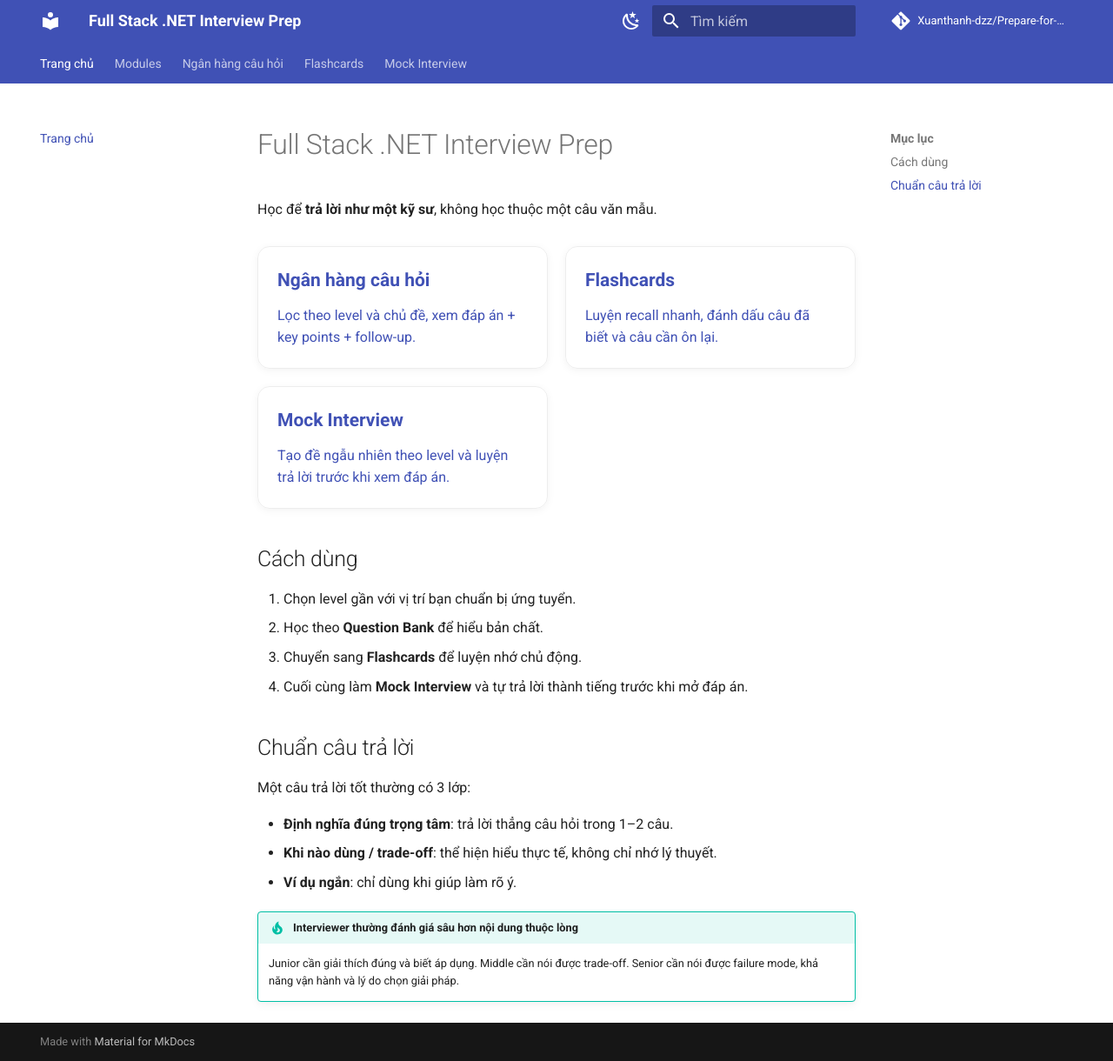
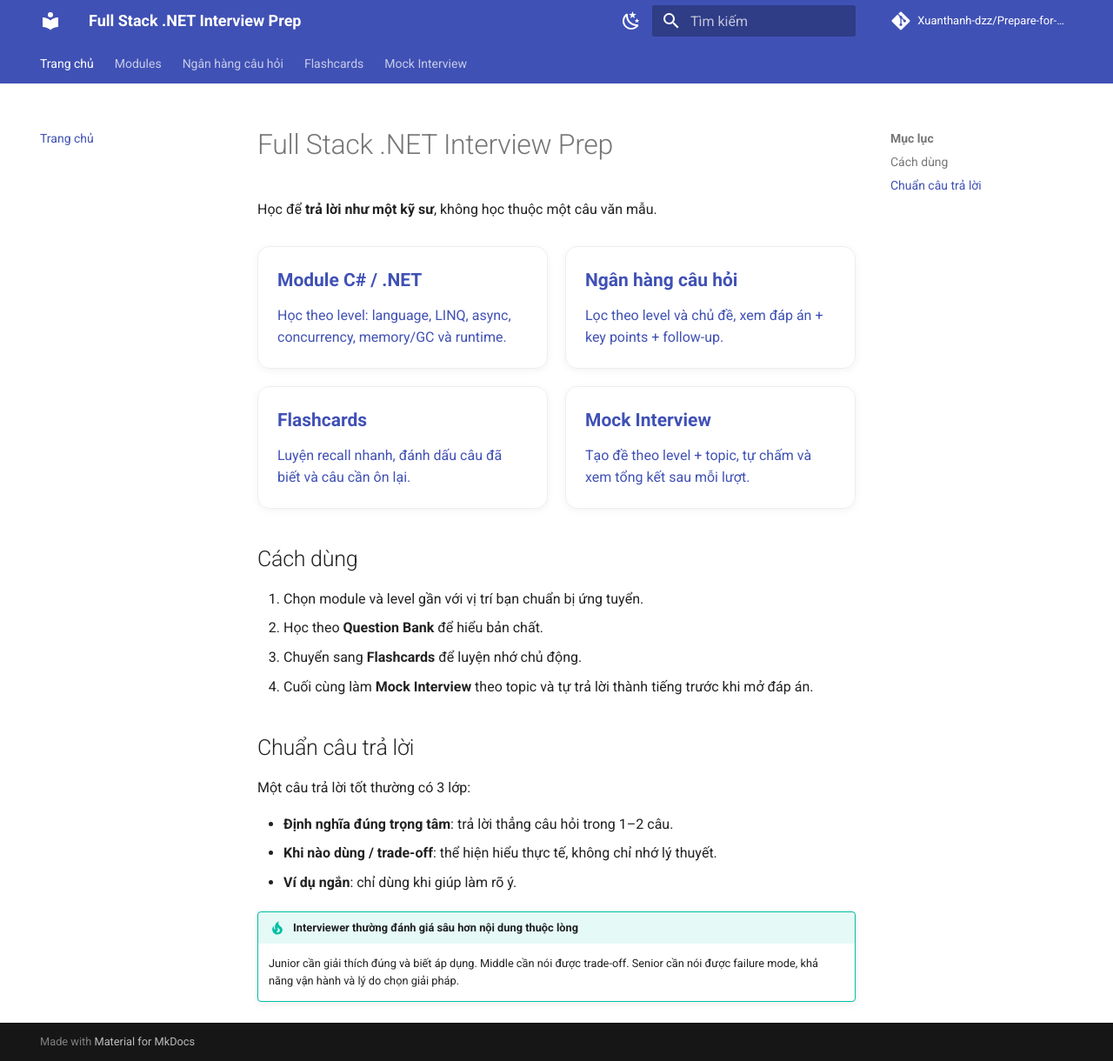
Before and after one commit to Xuanthanh-dzz/Prepare-for-job-interviews, an MkDocs documentation site: the page built from docs/index.md, in a window 1280 px wide and 1220 px high. Shown: the whole window at 87% size. Built offline with MkDocs 1.6.1 and Material for MkDocs 9.7.7, drawn with Linux system fonts in a browser that asks for light colours; comment, search, counter and statistics services are not loaded.

Commit message:
docs: surface C# and .NET module on home page

```diff
--- a/docs/index.md
+++ b/docs/index.md
@@ -3,6 +3,10 @@
 Học để **trả lời như một kỹ sư**, không học thuộc một câu văn mẫu.
 
 <div class="hero-grid">
+  <a class="hero-card" href="modules/csharp-dotnet/">
+    <strong>Module C# / .NET</strong>
+    <span>Học theo level: language, LINQ, async, concurrency, memory/GC và runtime.</span>
+  </a>
   <a class="hero-card" href="question-bank/">
     <strong>Ngân hàng câu hỏi</strong>
     <span>Lọc theo level và chủ đề, xem đáp án + key points + follow-up.</span>
@@ -13,16 +17,16 @@ Học để **trả lời như một kỹ sư**, không học thuộc một câu
   </a>
   <a class="hero-card" href="mock-interview/">
     <strong>Mock Interview</strong>
-    <span>Tạo đề ngẫu nhiên theo level và luyện trả lời trước khi xem đáp án.</span>
+    <span>Tạo đề theo level + topic, tự chấm và xem tổng kết sau mỗi lượt.</span>
   </a>
 </div>
 
 ## Cách dùng
 
-1. Chọn level gần với vị trí bạn chuẩn bị ứng tuyển.
+1. Chọn module và level gần với vị trí bạn chuẩn bị ứng tuyển.
 2. Học theo **Question Bank** để hiểu bản chất.
 3. Chuyển sang **Flashcards** để luyện nhớ chủ động.
-4. Cuối cùng làm **Mock Interview** và tự trả lời thành tiếng trước khi mở đáp án.
+4. Cuối cùng làm **Mock Interview** theo topic và tự trả lời thành tiếng trước khi mở đáp án.
 
 ## Chuẩn câu trả lời
 
```
